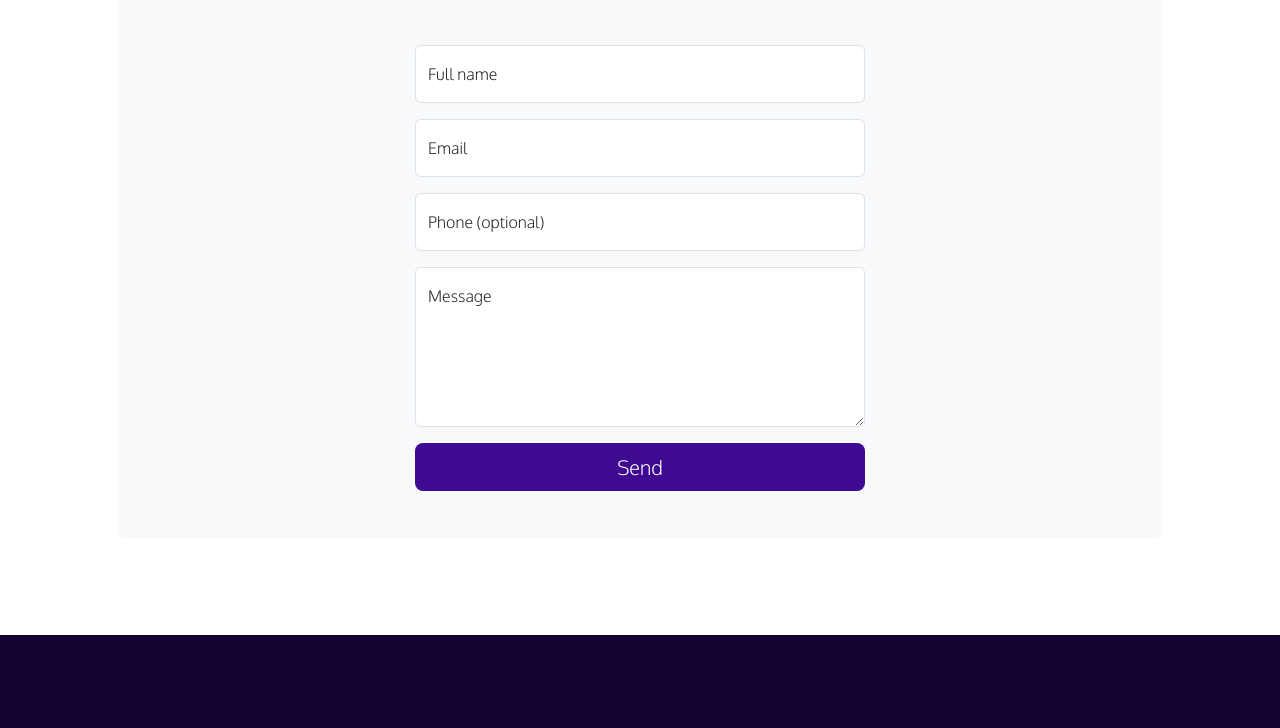
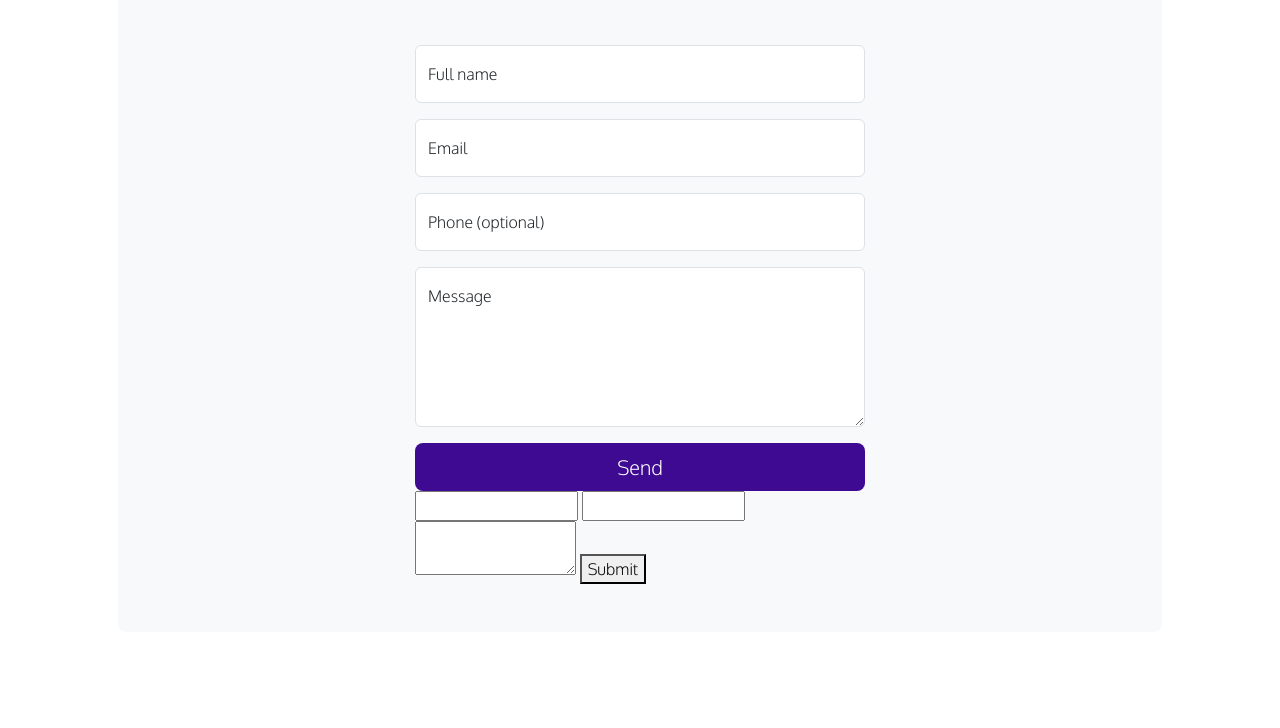
Before and after one commit to sandblasta/lotusexperiencedesign.github.io, a website: page contact.html in a window 1280 px wide. Shown: the part 305-1033 px from the top of the page. Drawn offline with nearby package versions, Linux system fonts and the light colour scheme.

Commit message:
Add contact form with Web3Forms integration
Tryiing out to see if it works. Have not deleted the other form yet or added styles.

Edited directly in Github because I am not sure where the local files are on this computer.

```diff
--- a/contact.html
+++ b/contact.html
@@ -122,6 +122,17 @@
                                     <input type="hidden" name="_autoresponse" value="Thank you for your message. We will do our best to respond within 48 hours. - Lotus Experience Design">
 
                                 </form>
+
+                                <form action="https://api.web3forms.com/submit" method="POST">
+                                  <input type="hidden" name="access_key" value="704a652b-345a-4ec2-9478-76ee6a27d0bc">
+                                  <input type="text" name="name" required>
+                                  <input type="email" name="email" required>
+                                  <textarea name="message" required></textarea>
+                                  <button type="submit">Submit</button>
+                                </form>
+
+
+
                             </div>
                         </div>
                     </div>
```
